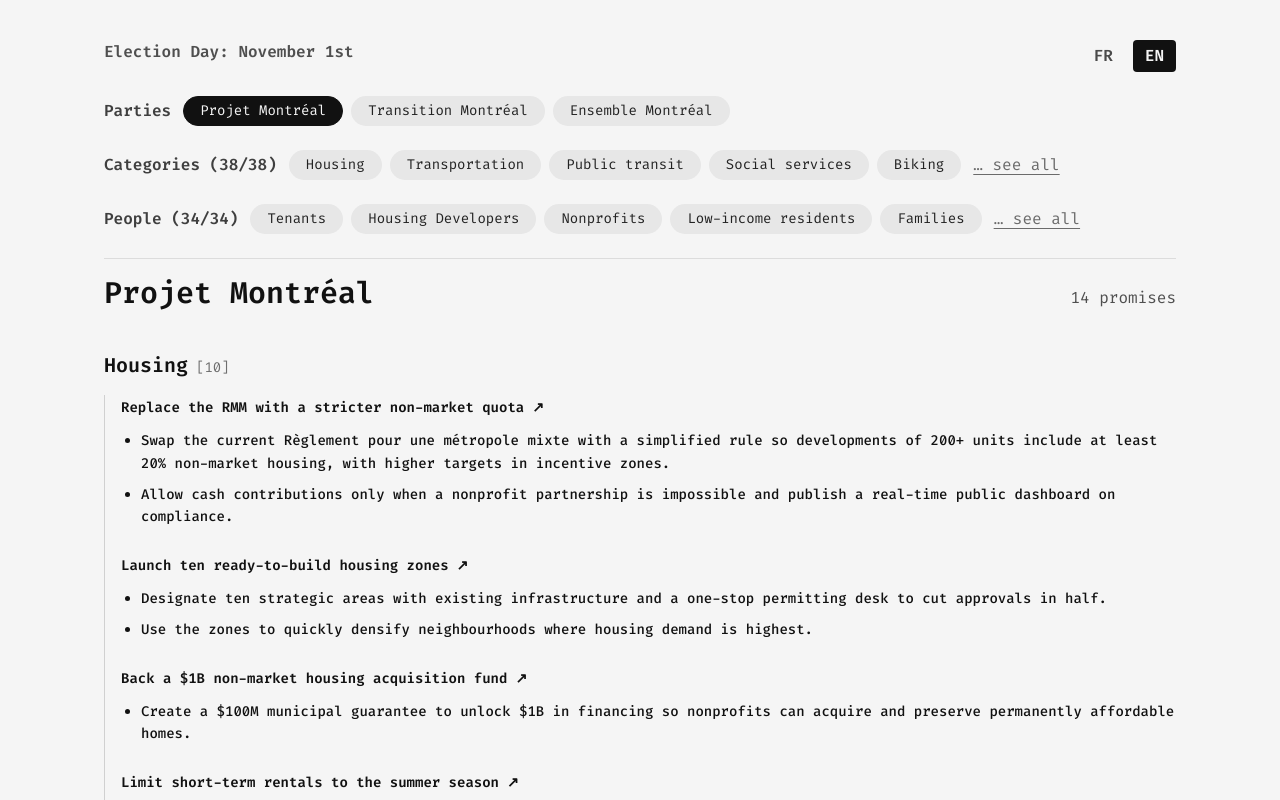
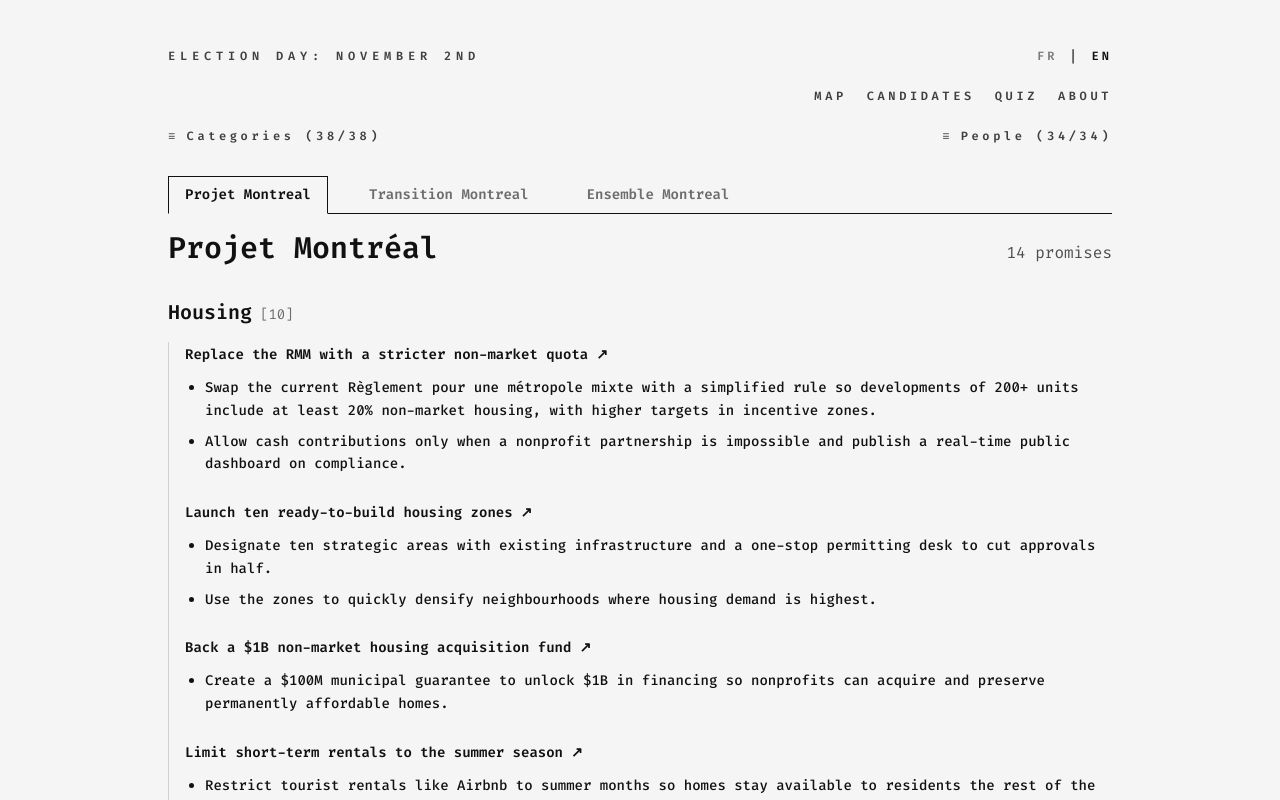
Before and after one commit to jxlxx/elections2025, a Next.js app in the folder mtl/: page / in a window 1280 px wide. Shown: the top 800 px of the page. Built offline with nearby package versions, Linux system fonts and the light colour scheme.

Commit message:
:robot: ai slop

```diff
--- a/mtl/src/app/page.tsx
+++ b/mtl/src/app/page.tsx
@@ -5,7 +5,24 @@
 import promisesData from "@/data/promises.json";
 import { getText, Language } from "@/lib/content";
 
-const ALL_PARTIES = Array.from(new Set(promisesData.map((promise) => promise.party)));
+const PARTY_TABS = [
+  {
+    id: "projet_montreal",
+    label: "Projet Montreal",
+    short: "PM",
+  },
+  {
+    id: "transition_montreal",
+    label: "Transition Montreal",
+    short: "TM",
+  },
+  {
+    id: "ensemble_montreal",
+    label: "Ensemble Montreal",
+    short: "EM",
+  },
+];
+
 const ALL_CATEGORIES = Array.from(
   new Set(promisesData.flatMap((promise) => promise.category))
 );
@@ -13,23 +30,23 @@
   new Set(promisesData.flatMap((promise) => promise.demographic))
 );
 
-type PromiseRecord = typeof promisesData[number];
-
-type FilterChipProps = {
+function FilterChip({
+  label,
+  active,
+  onClick,
+}: {
   label: string;
   active: boolean;
   onClick: () => void;
-};
-
-function FilterChip({ label, active, onClick }: FilterChipProps) {
+}) {
   return (
     <button
       type="button"
       onClick={onClick}
-      className={`rounded-full border px-4 py-1 text-sm transition-colors ${
+      className={`rounded-full border px-4 py-1 text-sm font-medium transition-colors ${
         active
           ? "border-[#111111] bg-[#111111] text-[#f5f5f5]"
-          : "border-transparent bg-[#e7e7e7] text-[#222222] hover:bg-[#dcdcdc]"
+          : "border-[#d7d7d7] bg-white text-[#2d2d2d] hover:border-[#111111] hover:text-[#111111]"
       }`}
     >
       {label}
@@ -39,17 +56,15 @@
 
 export default function Home() {
   const [language, setLanguage] = useState<Language>("en");
-  const [selectedParty, setSelectedParty] = useState<string>(ALL_PARTIES[0] ?? "");
+  const [selectedParty, setSelectedParty] = useState<string>(PARTY_TABS[0]?.id ?? "");
   const [selectedCategories, setSelectedCategories] = useState<string[]>([]);
   const [selectedDemographics, setSelectedDemographics] = useState<string[]>([]);
-  const [showAllCategories, setShowAllCategories] = useState(false);
-  const [showAllDemographics, setShowAllDemographics] = useState(false);
-
-  const partyLabel = selectedParty ? getText(selectedParty, language) : "";
+  const [categoriesOpen, setCategoriesOpen] = useState(false);
+  const [peopleOpen, setPeopleOpen] = useState(false);
 
   const filteredPromises = useMemo(() => {
     if (!selectedParty) {
-      return [] as PromiseRecord[];
+      return [] as typeof promisesData;
     }
 
     return promisesData.filter((promise) => {
@@ -86,7 +101,7 @@
   }, [filteredPromises]);
 
   const sortedCategories = useMemo(() => {
-    const sorted = [...ALL_CATEGORIES].sort((a, b) => {
+    return [...ALL_CATEGORIES].sort((a, b) => {
       const countA = categoryCounts.get(a) ?? 0;
       const countB = categoryCounts.get(b) ?? 0;
 
@@ -96,31 +111,19 @@
 
       return countB - countA;
     });
-
-    return sorted;
   }, [categoryCounts]);
 
   const totalCategoryCount = sortedCategories.length;
   const totalDemographicCount = ALL_DEMOGRAPHICS.length;
+  const selectedCategoryCount =
+    selectedCategories.length > 0 ? selectedCategories.length : totalCategoryCount;
+  const selectedDemographicCount =
+    selectedDemographics.length > 0
+      ? selectedDemographics.length
+      : totalDemographicCount;
 
-  const categoryChipOptions = useMemo(() => {
-    const base = showAllCategories ? sortedCategories : sortedCategories.slice(0, 5);
-    if (selectedCategories.length === 0) {
-      return base;
-    }
-
-    const seen = new Set(base);
-    const extras = selectedCategories.filter((category) => !seen.has(category));
-    return [...extras, ...base];
-  }, [showAllCategories, sortedCategories, selectedCategories]);
-
-  const categorySectionOrder = useMemo(() => {
-    if (selectedCategories.length > 0) {
-      return selectedCategories;
-    }
-
-    return sortedCategories;
-  }, [selectedCategories, sortedCategories]);
+  const categorySectionOrder =
+    selectedCategories.length > 0 ? selectedCategories : sortedCategories;
 
   const categorySections = categorySectionOrder.map((categoryKey) => {
     const promisesForCategory = filteredPromises.filter((promise) =>
@@ -140,6 +143,7 @@
 
   const promisesSelectedSet = useMemo(() => {
     const ids = new Set<string>();
+
     if (selectedCategories.length > 0) {
       filteredPromises.forEach((promise) => {
         if (promise.category.some((category) => selectedCategories.includes(category))) {
@@ -151,26 +155,11 @@
         ids.add(promise.id);
       });
     }
+
     return ids;
   }, [filteredPromises, selectedCategories]);
+
   const totalPromisesSelected = promisesSelectedSet.size;
-
-  const selectedCategoryCount = selectedCategories.length > 0 ? selectedCategories.length : totalCategoryCount;
-  const selectedDemographicCount = selectedDemographics.length > 0 ? selectedDemographics.length : totalDemographicCount;
-
-  const demographicBaseOptions = useMemo(() => {
-    const base = showAllDemographics
-      ? ALL_DEMOGRAPHICS
-      : ALL_DEMOGRAPHICS.slice(0, 5);
-
-    return base;
-  }, [showAllDemographics]);
-
-  const demographicChipOptions = useMemo(() => {
-    const seen = new Set(demographicBaseOptions);
-    const extras = selectedDemographics.filter((demographic) => !seen.has(demographic));
-    return [...extras, ...demographicBaseOptions];
-  }, [demographicBaseOptions, selectedDemographics]);
 
   const toggleCategory = (value: string) => {
     setSelectedCategories((previous) =>
@@ -193,30 +182,32 @@
       ? "Aucune promesse pour le moment."
       : "No promises listed yet.";
 
+  const partyLabel = selectedParty ? getText(selectedParty, language) : "";
+
   return (
-    <div className="mx-auto flex min-h-screen max-w-6xl flex-col gap-10 px-6 py-10 sm:px-10">
+    <div className="min-h-screen bg-[#f5f5f5] text-[#111111]">
+      <div className="mx-auto flex max-w-5xl flex-col gap-8 px-6 py-12 sm:px-10">
         <header className="flex flex-col gap-6">
           <div className="flex items-start justify-between">
-          <div className="space-y-1">
-            <p className="text-base font-semibold text-[#4f4f4f]">
-              Election Day: November 1st
+            <p className="text-xs font-semibold uppercase tracking-[0.4em] text-[#3f3f3f]">
+              Election Day: November 2nd
             </p>
-          </div>
-          <div className="flex items-center gap-2 text-base font-semibold text-[#4a4a4a]">
+            <div className="flex items-center gap-3 text-xs font-semibold uppercase tracking-[0.25em] text-[#3f3f3f]">
               <button
                 type="button"
                 onClick={() => setLanguage("fr")}
-              className={`rounded px-3 py-1 transition-colors ${
-                language === "fr" ? "bg-[#111111] text-[#f5f5f5]" : "hover:bg-[#e1e1e1]"
+                className={`transition-colors ${
+                  language === "fr" ? "text-[#111111]" : "text-[#7a7a7a] hover:text-[#111111]"
                 }`}
               >
                 FR
               </button>
+              <span>|</span>
               <button
                 type="button"
                 onClick={() => setLanguage("en")}
-              className={`rounded px-3 py-1 transition-colors ${
-                language === "en" ? "bg-[#111111] text-[#f5f5f5]" : "hover:bg-[#e1e1e1]"
+                className={`transition-colors ${
+                  language === "en" ? "text-[#111111]" : "text-[#7a7a7a] hover:text-[#111111]"
                 }`}
               >
                 EN
@@ -224,27 +215,57 @@
             </div>
           </div>
 
-        <div className="space-y-6">
-          <div className="flex flex-wrap items-center gap-3">
-            <span className="text-base font-semibold text-[#3f3f3f]">Parties</span>
-            <div className="flex flex-wrap items-center gap-2">
-              {ALL_PARTIES.map((party) => (
-                <FilterChip
-                  key={party}
-                  label={getText(party, language)}
-                  active={selectedParty === party}
-                  onClick={() => setSelectedParty(party)}
-                />
-              ))}
-            </div>
+          <nav className="flex items-center justify-end gap-5 text-xs font-semibold uppercase tracking-[0.3em] text-[#3f3f3f]">
+            <a className="hover:text-[#111111]" href="#">
+              Map
+            </a>
+            <a className="hover:text-[#111111]" href="#">
+              Candidates
+            </a>
+            <a className="hover:text-[#111111]" href="#">
+              Quiz
+            </a>
+            <a className="hover:text-[#111111]" href="#">
+              About
+            </a>
+          </nav>
+
+          <div className="flex flex-col gap-3">
+            <div className="flex items-center justify-between text-xs font-semibold uppercase tracking-[0.3em] text-[#3f3f3f]">
+              <button
+                type="button"
+                onClick={() => {
+                  setCategoriesOpen((prev) => !prev);
+                  if (!categoriesOpen && peopleOpen) {
+                    setPeopleOpen(false);
+                  }
+                }}
+                className="flex items-center gap-2"
+              >
+                <span aria-hidden>≡</span>
+                <span>
+                  Categories ({selectedCategoryCount}/{totalCategoryCount})
+                </span>
+              </button>
+
+              <button
+                type="button"
+                onClick={() => {
+                  setPeopleOpen((prev) => !prev);
+                  if (!peopleOpen && categoriesOpen) {
+                    setCategoriesOpen(false);
+                  }
+                }}
+                className="flex items-center gap-2"
+              >
+                <span aria-hidden>≡</span>
+                <span>People ({selectedDemographicCount}/{totalDemographicCount})</span>
+              </button>
             </div>
 
-          <div className="flex flex-wrap items-center gap-3">
-            <span className="text-base font-semibold text-[#3f3f3f]">
-              Categories ({selectedCategoryCount}/{totalCategoryCount})
-            </span>
-            <div className="flex flex-wrap items-center gap-2">
-              {categoryChipOptions.map((category) => (
+            {categoriesOpen && (
+              <div className="grid gap-3 rounded border border-[#dcdcdc] bg-white p-4 sm:grid-cols-2">
+                {sortedCategories.map((category) => (
                   <FilterChip
                     key={category}
                     label={getText(category, language)}
@@ -253,21 +274,11 @@
                   />
                 ))}
               </div>
-            <button
-              type="button"
-              onClick={() => setShowAllCategories((previous) => !previous)}
-              className="text-base text-[#6b6b6b] underline underline-offset-4 hover:text-[#111111]"
-            >
-              {showAllCategories ? "hide" : "… see all"}
-            </button>
-          </div>
+            )}
 
-          <div className="flex flex-wrap items-center gap-3">
-            <span className="text-base font-semibold text-[#3f3f3f]">
-              People ({selectedDemographicCount}/{totalDemographicCount})
-            </span>
-            <div className="flex flex-wrap items-center gap-2">
-              {demographicChipOptions.map((demographic) => (
+            {peopleOpen && (
+              <div className="grid gap-3 rounded border border-[#dcdcdc] bg-white p-4 sm:grid-cols-2">
+                {ALL_DEMOGRAPHICS.map((demographic) => (
                   <FilterChip
                     key={demographic}
                     label={getText(demographic, language)}
@@ -276,25 +287,43 @@
                   />
                 ))}
               </div>
-            <button
-              type="button"
-              onClick={() => setShowAllDemographics((previous) => !previous)}
-              className="text-base text-[#6b6b6b] underline underline-offset-4 hover:text-[#111111]"
-            >
-              {showAllDemographics ? "hide" : "… see all"}
-            </button>
-          </div>
-        </div>
-
-        <div className="flex flex-wrap items-baseline justify-between gap-3 border-t border-[#dcdcdc] pt-4">
-          <h1 className="text-3xl font-semibold text-[#111111]">{partyLabel || "Montreal Platforms"}</h1>
-          <span className="text-base text-[#4f4f4f]">
-            {totalPromisesSelected === 1 ? "1 promise" : `${totalPromisesSelected} promises`}
-          </span>
+            )}
           </div>
         </header>
 
-      <main className="flex flex-col gap-10">
+        <section className="space-y-4">
+          <div className="flex items-center gap-6 border-b border-[#111111]">
+            {PARTY_TABS.map((tab) => {
+              const isActive = tab.id === selectedParty;
+              return (
+                <button
+                  key={tab.id}
+                  type="button"
+                  onClick={() => setSelectedParty(tab.id)}
+                  className={`relative -mb-[1px] px-4 py-2 text-sm font-semibold transition-colors ${
+                    isActive
+                      ? "border border-[#111111] border-b-[#f5f5f5] bg-[#f5f5f5] text-[#111111]"
+                      : "border border-transparent text-[#6d6d6d] hover:text-[#111111]"
+                  }`}
+                >
+                  <span className="hidden sm:inline">{tab.label}</span>
+                  <span className="sm:hidden">{tab.short}</span>
+                </button>
+              );
+            })}
+          </div>
+
+          <div className="flex flex-wrap items-baseline justify-between gap-3">
+            <h1 className="text-3xl font-semibold text-[#111111]">{partyLabel}</h1>
+            <span className="text-base text-[#4f4f4f]">
+              {totalPromisesSelected === 1
+                ? "1 promise"
+                : `${totalPromisesSelected} promises`}
+            </span>
+          </div>
+        </section>
+
+        <main className="flex flex-col gap-10 pb-16">
           {categorySections.map(({ categoryKey, promises, detailCount }) => {
             const categoryLabel = getText(categoryKey, language);
 
@@ -317,7 +346,7 @@
                         <article key={`${categoryKey}-${promise.id}`} className="space-y-3">
                           <Link
                             href={`/promise/${promise.id}`}
-                          className="inline-flex items-center gap-2 text-sm font-semibold text-[#0f62fe] underline underline-offset-4 hover:text-[#083b9b]"
+                            className="inline-flex items-center gap-2 text-sm font-semibold text-[#111111] underline underline-offset-4 hover:opacity-80"
                           >
                             {title}
                             <span aria-hidden>↗</span>
@@ -337,5 +366,6 @@
           })}
         </main>
       </div>
+    </div>
   );
 }
--- a/mtl/src/app/promise/[slug]/page.tsx
+++ b/mtl/src/app/promise/[slug]/page.tsx
@@ -109,7 +109,7 @@
                     href={source.url}
                     target="_blank"
                     rel="noreferrer"
-                    className="underline decoration-dotted underline-offset-4 hover:text-[#111111]"
+                    className="font-semibold text-[#111111] underline decoration-dotted underline-offset-4 hover:opacity-80"
                   >
                     {source.label}
                   </a>
```
Lines whose indentation alone changed are shown as unchanged.
